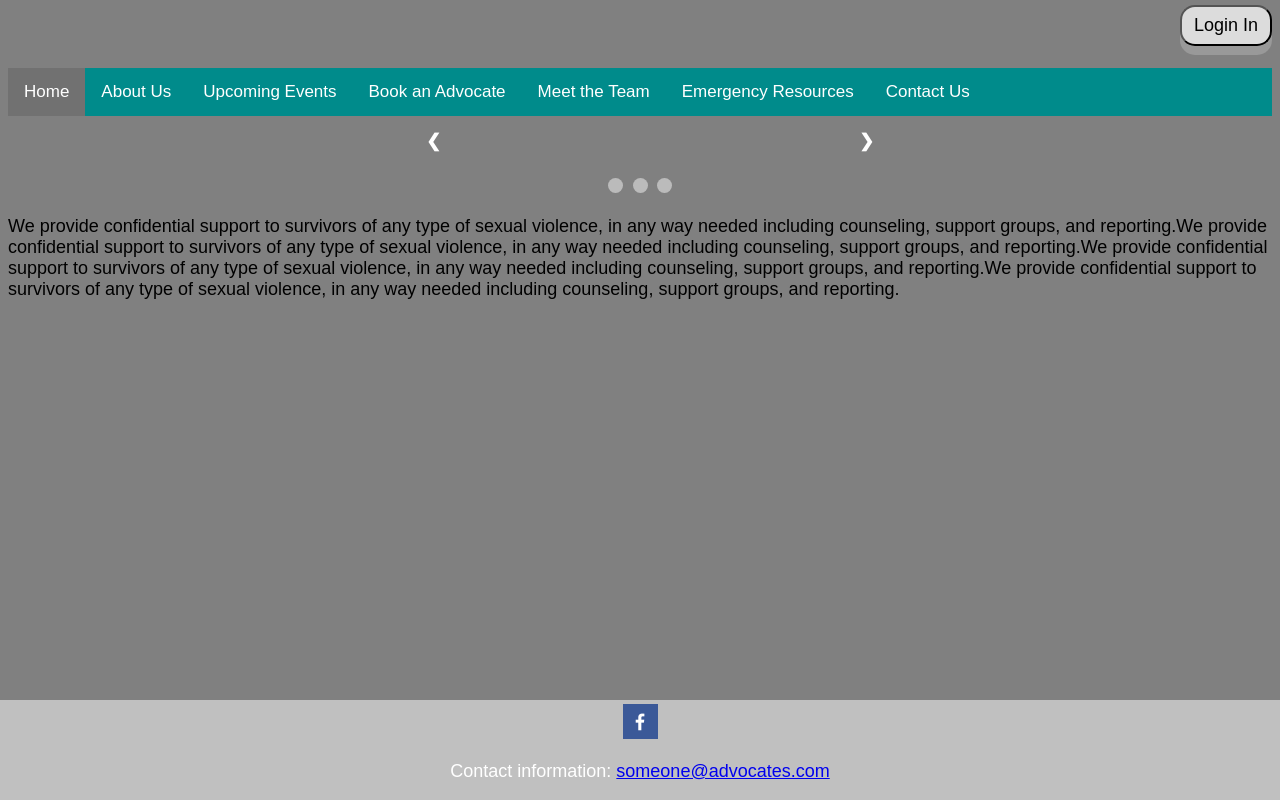
After one commit to gutierrezmaya/Advocates, a PHP site: page /Home.html in a window 1280 px wide. The commit adds this page. Run offline with PHP 8.4, Linux system fonts and the light colour scheme.

Commit message:
Add files via upload

```diff
--- a/General.css
+++ b/General.css
@@ -1 +1,91 @@
-//CSS file apploed to all external site
+
+	/* LOGIN BUTTON */
+	.button {
+		background-color: #DCDCDC;
+		overflow: hidden;
+		padding: 8px 12px;
+  		font-size: 18px;
+  		text-align: center;
+  		cursor: pointer;
+  		outline: none;
+  		color: black;
+  		border-radius: 15px;
+  		box-shadow: 0 9px #999;
+  		float: right;
+	}
+	/* LOGIN BUTTON - hover */
+	.button:hover {
+		background-color: #008080;
+		color: white;
+	}
+	/* LOGIN BUTTON - animate */
+	.button:active {
+	  background-color: #3e8e41;
+	  box-shadow: 0 5px #666;
+	  transform: translateY(4px);
+	}
+
+
+
+	/* MENU BAR */
+	.topnav {
+		background-color: #008B8B;
+		overflow: hidden;
+	}
+	.topnav a{
+		color: white;
+		overflow: hidden;
+		text-align: center;
+		float: left;
+	    padding: 14px 16px;
+	    text-decoration: none;
+	    font-family: Sans-serif;
+	    font-size: 17px;
+	}
+	/* MENU BAR - change color on hover */
+	.topnav a:hover {
+	    background-color: #008080;
+	    color: white;
+	}
+
+
+
+	body {
+		background-color: gray;
+		min-height: 700px;
+		overflow: auto;
+	    margin-top: 5px;
+	    font-family: sans-serif;
+	    font-size: 18px;
+	}
+
+
+
+	/* FOOTER */
+	.fa {
+	  padding: 10px;
+	  font-size: 40px;
+	  width: 35px;
+	  height:35px;
+	  text-align: center;
+	  text-decoration: none;
+	  margin: 4px;
+	}
+	.fa:hover {
+	    opacity: 0.7;
+	}
+	.fa-facebook {
+	  background: #3B5998;
+	  color: white;
+	}
+	.footer {
+
+	   left: 0;
+	   bottom: 0;
+	   width: 100%;
+	   background-color: #C0C0C0;
+	   color: white;
+	   text-align: center;
+	   overflow: auto;
+	   position: fixed;
+	}
--- /dev/null
+++ b/Home.css
@@ -0,0 +1,89 @@
+
+* {
+  box-sizing:border-box
+}
+
+/* Slideshow container */
+.slideshow-container {
+  padding: 20px;
+  height = 1000px;
+  max-width: 500px;
+  position: relative;
+  margin: auto;
+}
+
+/* Hide the images by default */
+.mySlides {
+    display: none;
+}
+
+/* Next & previous buttons */
+.prev, .next {
+  cursor: pointer;
+  position: absolute;
+  top: 50%;
+  width: auto;
+  margin-top: -22px;
+  padding: 16px;
+  color: white;
+  font-weight: bold;
+  font-size: 18px;
+  transition: 0.6s ease;
+  border-radius: 0 3px 3px 0;
+}
+
+/* Position the "next button" to the right */
+.next {
+  right: 0;
+  border-radius: 3px 0 0 3px;
+}
+
+/* On hover, add a black background color with a little bit see-through */
+.prev:hover, .next:hover {
+  background-color: rgba(0,0,0,0.8);
+}
+
+
+/* Number text (1/3 etc) */
+.numbertext {
+  color: #f2f2f2;
+  font-size: 12px;
+  font-family: sans-serif;
+  padding: 3px;
+  position: absolute;
+  top: 0;
+}
+
+/* The dots/bullets/indicators */
+.dot {
+  cursor: pointer;
+  height: 15px;
+  width: 15px;
+  margin: 0 2px;
+  background-color: #bbb;
+  border-radius: 50%;
+  display: inline-block;
+  transition: background-color 0.6s ease;
+}
+
+.active, .dot:hover {
+  background-color: #717171;
+}
+
+/* Fading animation */
+.fade {
+  -webkit-animation-name: fade;
+  -webkit-animation-duration: 1.5s;
+  animation-name: fade;
+  animation-duration: 1.5s;
+}
+
+@-webkit-keyframes fade {
+  from {opacity: .4}
+  to {opacity: 1}
+}
+
+@keyframes fade {
+  from {opacity: .4}
+  to {opacity: 1}
+}
--- /dev/null
+++ b/Home.html
@@ -0,0 +1,92 @@
+<html>
+
+<head>
+		<!--Title-->
+		<title>Home Page</title>
+
+		<!--Meta Tags which give information about the site but do not display-->
+		<meta name="description" content="Advocates Website">
+  		<meta name="keywords" content="HTML, CSS, Javascript">
+  		<meta name="viewport" content="width=device-width, initial-scale=1.0">
+
+  		<!--Link to stylesheet (External Style Sheet)-->
+		<link rel="stylesheet" href="General.css">
+
+</head>
+<body id="body">
+
+	<script src="Home.js" type="text/javascript"></script>
+
+	<header>
+		<button class="button">Login In</button>
+		<br><br><br>
+
+		<div class="topnav">
+		  <a class="active" href="Home.html">Home</a>
+		  <a href="AboutUs.html">About Us</a>
+		  <a href="UpcomingEvents.html">Upcoming Events</a>
+		  <a href="BookAnAdvocate.html">Book an Advocate</a>
+		  <a href="MeetTheTeam.html">Meet the Team</a>
+		  <a href="Resources.html">Emergency Resources</a>
+		  <a href="ContactUs.html">Contact Us</a>
+		</div>
+
+	</header>
+
+	<!--Link to stylesheet (External Style Sheet)-->
+	<link rel="stylesheet" href="Home.css">
+
+	<aside>
+		<div class="slideshow-container">
+
+			<div class="mySlides fade">
+				<div class="numbertext">1 / 3</div>
+				<img src="Pics/carnival1.jpg" style="width:100%">
+			</div>
+
+			<div class="mySlides fade">
+				<div class="numbertext">2 / 3</div>
+				<img src="Pics/carnival2.jpg" style="width:100%">
+			</div>
+
+			<div class="mySlides fade">
+			  	<div class="numbertext">3 / 3</div>
+		 	 	<img src="Pics/carnival3.jpg" style="width:100%">
+			</div>
+
+			<a class="prev" onclick="plusSlides(-1)">&#10094;</a>
+			<a class="next" onclick="plusSlides(1)">&#10095;</a>
+
+		</div>
+		<br>
+
+		<div style="text-align:center">
+		  <span class="dot" onclick="currentSlide(1)"></span>
+		  <span class="dot" onclick="currentSlide(2)"></span>
+		  <span class="dot" onclick="currentSlide(3)"></span>
+		</div>
+	</aside>
+
+	<article>
+		<!--Introductory paragraph about Advocates-->
+		<p id="IntroductoryPara">
+			We provide confidential support to survivors of any type of sexual violence, in any way needed including counseling, support groups, and reporting.We provide confidential support to survivors of any type of sexual violence, in any way needed including counseling, support groups, and reporting.We provide confidential support to survivors of any type of sexual violence, in any way needed including counseling, support groups, and reporting.We provide confidential support to survivors of any type of sexual violence, in any way needed including counseling, support groups, and reporting.
+
+		</p>
+
+	</article>
+
+
+
+	<div class="footer">
+
+		<link rel="stylesheet" href="https://cdnjs.cloudflare.com/ajax/libs/font-awesome/4.7.0/css/font-awesome.min.css">
+		<footer>
+	  		<a href="#" class="fa fa-facebook"></a>
+	  		<p>Contact information: <a href="mailto:someone@advocates.com">someone@advocates.com</a></p>
+		</footer>
+	</div>
+
+</body>
+
+</html>
--- /dev/null
+++ b/Home.js
@@ -0,0 +1,28 @@
+var slideIndex = 0;
+showSlides();
+
+function plusSlides(n) {
+	showSlides(slideIndex += n);
+}
+
+function currentSlide(n) {
+	showSlides(slideIndex = n);
+}
+
+function showSlides() {
+	var i;
+	var slides = document.getElementsByClassName("mySlides");
+
+	for (i = 0; i < slides.length; i++) {
+	    slides[i].style.display = "none";
+	}
+
+	slideIndex++;
+
+	if (slideIndex > slides.length) {
+		slideIndex = 1
+	}
+
+	slides[slideIndex-1].style.display = "block";
+	setTimeout(showSlides, 4500); // Change image every 2 seconds
+}
```
Also changed, not shown: AboutUs.html (added, +72 -0 lines), MeetTheTeam.html (added, +63 -0 lines).
